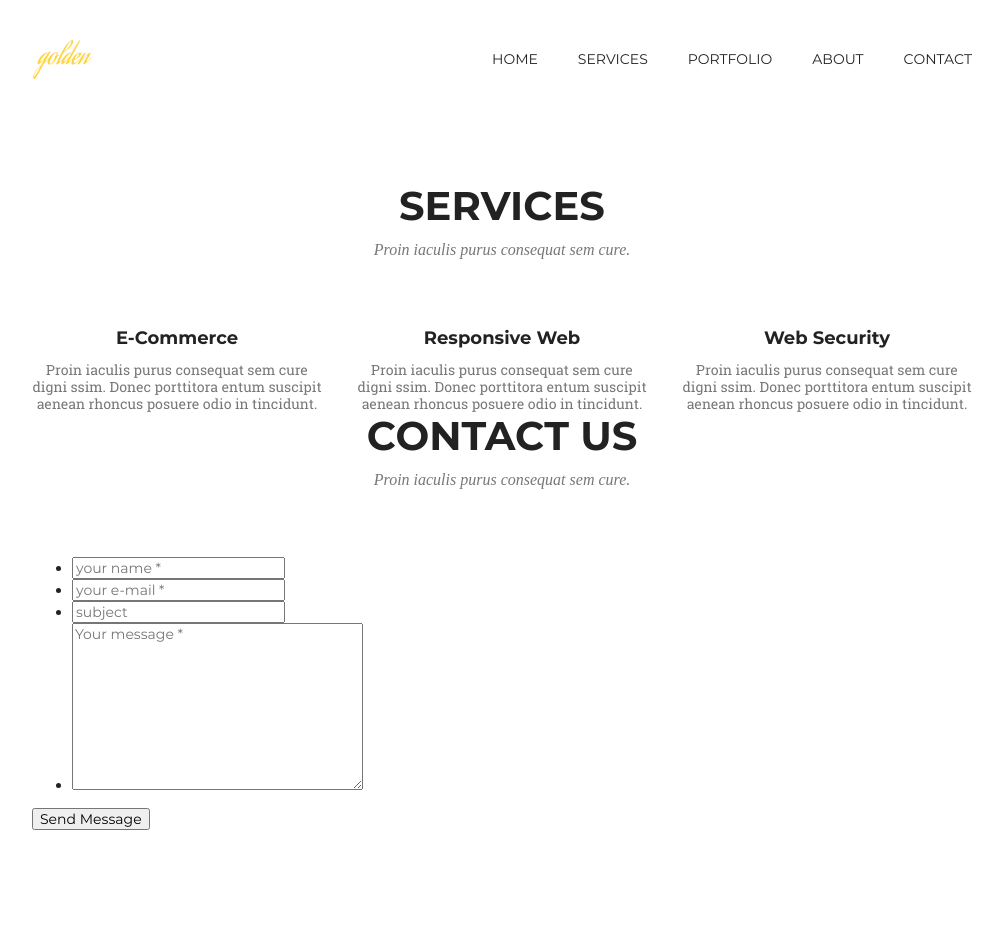
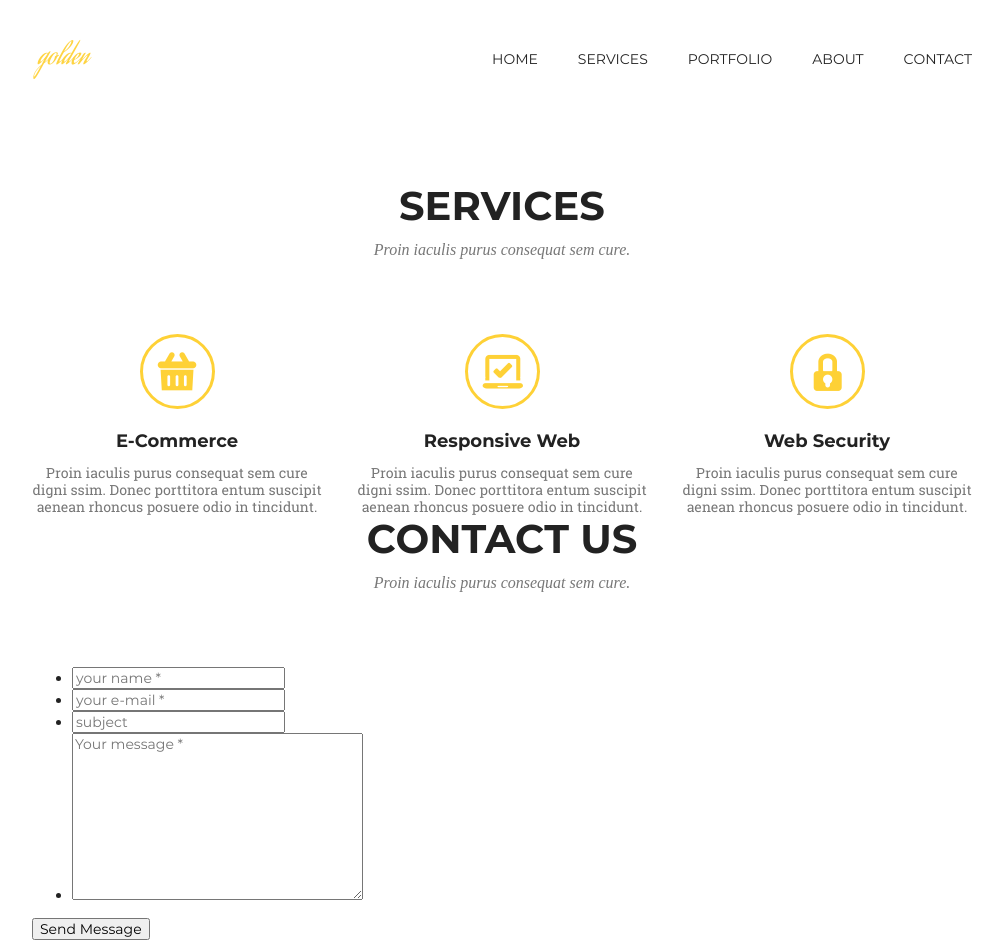
Before and after one commit to dchuchukalo/goit-fe-course, a plain HTML site: page html-css/module-07/index.html in a window 1280 px wide. Shown: the whole page, without its empty margins (138-1141 px from the left). Before the commit the page ends 830 px from the top, so only its background shows below. Drawn offline with Linux system fonts and the light colour scheme; a web font is replaced by a local one.

Commit message:
add changes

```diff
--- a/html-css/module-07/css/style.css
+++ b/html-css/module-07/css/style.css
@@ -100,7 +100,7 @@ body {
   line-height: 48px;
   margin: 0;
   font-size: 40px;
-  margin-bottom: 68px;
+  margin-bottom: 75px;
 }
 
 .section-after-title {
@@ -145,3 +145,27 @@ body {
   margin: 0;
   font-family: 'Roboto Slab', serif;
 }
+
+.service-list-item::before {
+  display: block;
+  content: "";
+  width: 75px;
+  height: 75px;
+  background-repeat: no-repeat;
+  background-position: center;
+  border: 3px solid #fed136;
+  border-radius: 50%;
+  margin: 0 auto 21px auto;
+}
+
+.icon-basket::before {
+  background-image: url(../img/icons/Icon-Basket.png);
+}
+
+.icon-laptop::before {
+  background-image: url(../img/icons/Icon-Laptop.png);
+}
+
+.icon-locked::before {
+  background-image: url(../img/icons/Icon-Locked.png);
+}
```
